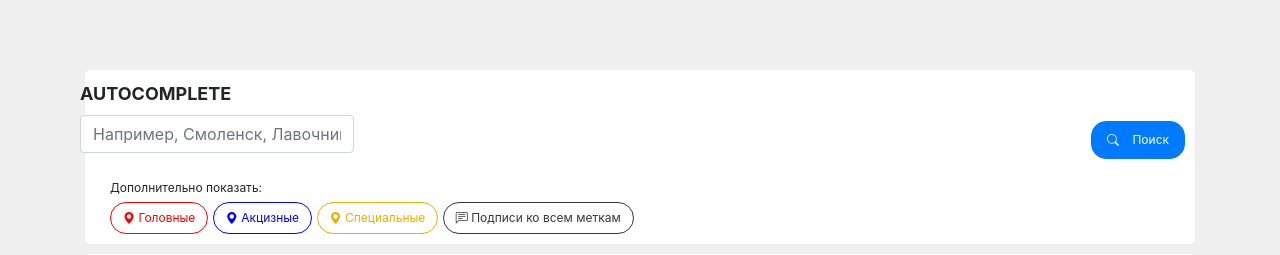
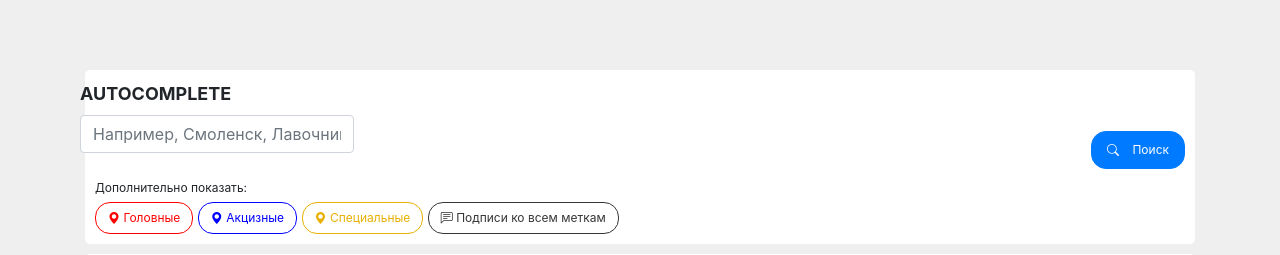
Before and after one commit to dkrech07/wimc, a Yii app: the page made by views/customs/index.php in a window 1280 px wide. Shown: the top 255 px of the page. Run offline with PHP 8.4 and a stand-in for Yii, Linux system fonts and the light colour scheme; the template is opened without the code that fills it, so the values that code supplies are empty; form fields are guessed from the names that the template uses; some libraries are stand-ins or nearby versions.

Commit message:
Вносит правки

```diff
--- a/views/customs/index.php
+++ b/views/customs/index.php
@@ -42,7 +42,7 @@ $this->title = 'Where is my customs?';
     <?= $form->field($searchCustomsModel, 'autocomplete', [
         'template' => '<i class="bi bi-search"></i> {label}{input}',
         'options' => [
-            'style' => 'margin-bottom: 10px;',
+            // 'style' => 'margin-bottom: 10px;',
             'class' => 'col-12 col-sm-12 col-md-12 col-lg-12 col-xl-12',
         ]
     ])
@@ -63,7 +63,7 @@ $this->title = 'Where is my customs?';
 
     <?php ActiveForm::end(); ?>
 
-    <div class="col-12 col-sm-12 col-md-12 col-lg-12 col-xl-12">
+    <div class="add-block col-12 col-sm-12 col-md-12 col-lg-12 col-xl-12">
         <p class="filter-label">
             Дополнительно показать:
         </p>
--- a/web/css/site.css
+++ b/web/css/site.css
@@ -130,7 +130,7 @@ body {
 
 .filter-btn {
     border: 1px solid #000000;
-    border-radius: 20px;
+    border-radius: 15px;
     text-transform: none;
 }
 
@@ -273,7 +273,7 @@ body {
 
 .search-btn {
     position: absolute;
-    bottom: 10px;
+    bottom: 0px;
     right: 15px;
     padding: 9px 15px;
     /* margin: 5px;*/
@@ -300,7 +300,7 @@ body {
 
 .clear-btn {
     position: absolute;
-    bottom: 5px;
+    bottom: -5px;
     right: 110px;
     padding: 10px;
     display: none;
@@ -336,6 +336,15 @@ body {
     color: #000 !important;
     text-decoration: none !important;
 }
+
+.add-block {
+    margin: 0;
+    padding: 0;
+}
+
+/* .search-label {
+    margin-bottom: 0;
+} */
 
 /* .ui-state-active,
 .ui-widget-content .ui-state-active {
```
